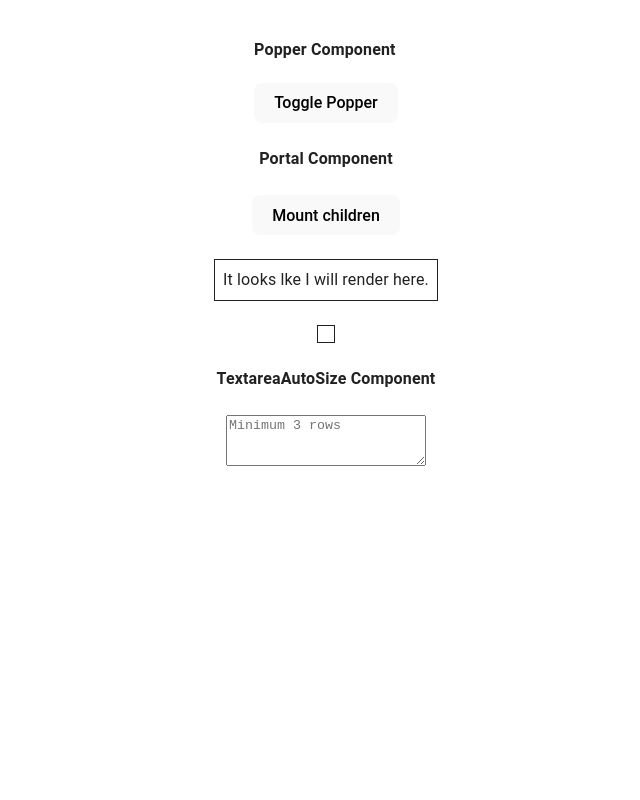
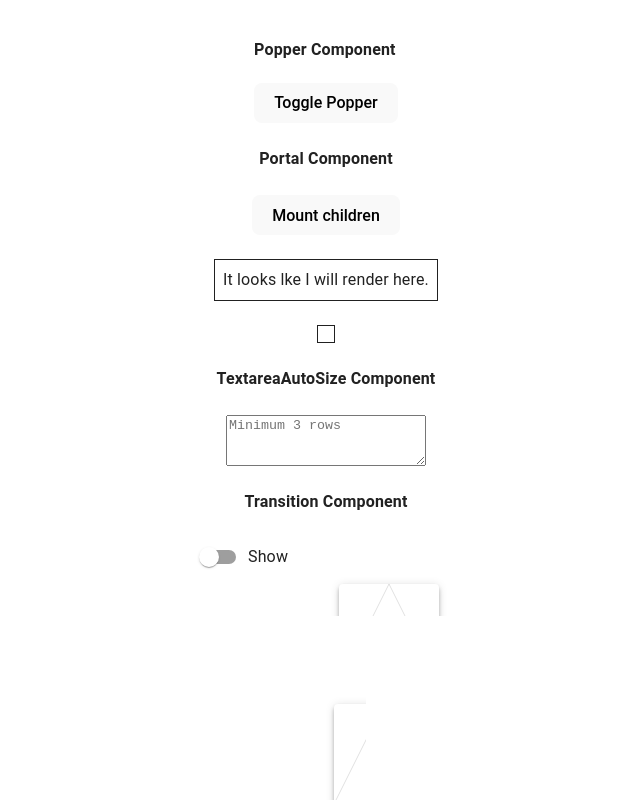
Before and after one commit to GuilhermeSousaDev/MaterialUI, a React (Vite) app in the folder react-ui/: page / in a window 1280 px wide. Shown: the part 11200-12000 px from the top of the page, without its empty margins (314-954 px from the left). Before the commit the page ends 11706 px from the top, so only its background shows below. Built offline with nearby package versions, Linux system fonts and the light colour scheme.

Commit message:
Transitions Component

```diff
--- a/react-ui/src/App.jsx
+++ b/react-ui/src/App.jsx
@@ -53,6 +53,7 @@ import PopoverComponent from './components/Popover';
 import PopperComponent from './components/Popper';
 import PortalComponent from './components/Portal';
 import TextAreaAutoSizeComponent from './components/TextareaAutoSize';
+import TransitionComponent from './components/Transitions';
 
 function App() {
   return (
@@ -111,6 +112,7 @@ function App() {
       <PopperComponent />
       <PortalComponent />
       <TextAreaAutoSizeComponent />
+      <TransitionComponent />
     </Stack>
   )
 }
--- /dev/null
+++ b/react-ui/src/components/Transitions.jsx
@@ -0,0 +1,85 @@
+import * as React from 'react';
+import Box from '@mui/material/Box';
+import Switch from '@mui/material/Switch';
+import Paper from '@mui/material/Paper';
+import Collapse from '@mui/material/Collapse';
+import FormControlLabel from '@mui/material/FormControlLabel';
+import { Fade, Grow, Slide, Zoom } from '@mui/material';
+
+const icon = (
+  <Paper sx={{ m: 1 }} elevation={4}>
+    <Box component="svg" sx={{ width: 100, height: 100 }}>
+      <Box
+        component="polygon"
+        sx={{
+          fill: (theme) => theme.palette.common.white,
+          stroke: (theme) => theme.palette.divider,
+          strokeWidth: 1,
+        }}
+        points="0,100 50,00, 100,100"
+      />
+    </Box>
+  </Paper>
+);
+
+export default function TransitionComponent() {
+  const [checked, setChecked] = React.useState(false);
+
+  const handleChange = () => {
+    setChecked((prev) => !prev);
+  };
+
+  return (
+    <>
+      <h4>Transition Component</h4>
+
+      <Box sx={{ height: 300 }}>
+        <FormControlLabel
+          control={<Switch checked={checked} onChange={handleChange} />}
+          label="Show"
+        />
+        <Box
+          sx={{
+            '& > :not(style)': {
+              display: 'flex',
+              justifyContent: 'space-around',
+              height: 120,
+              width: 250,
+            },
+          }}
+        >
+          <div>
+            <Collapse in={checked}>{icon}</Collapse>
+            <Collapse in={checked} collapsedSize={40}>
+              {icon}
+            </Collapse>
+          </div>
+          <div>
+            <Box sx={{ width: '50%' }}>
+              <Collapse orientation="horizontal" in={checked}>
+                {icon}
+              </Collapse>
+            </Box>
+            <Box sx={{ width: '50%' }}>
+              <Collapse orientation="horizontal" in={checked} collapsedSize={40}>
+                {icon}
+              </Collapse>
+              <Fade orientation="horizontal" in={checked}>
+                {icon}
+              </Fade>
+              <Grow orientation="horizontal" in={checked}>
+                {icon}
+              </Grow>
+              <Slide orientation="horizontal" in={checked}>
+                {icon}
+              </Slide>
+              <Zoom orientation="horizontal" in={checked}>
+                {icon}
+              </Zoom>
+            </Box>
+          </div>
+        </Box>
+      </Box>
+    </>
+  );
+}
```
